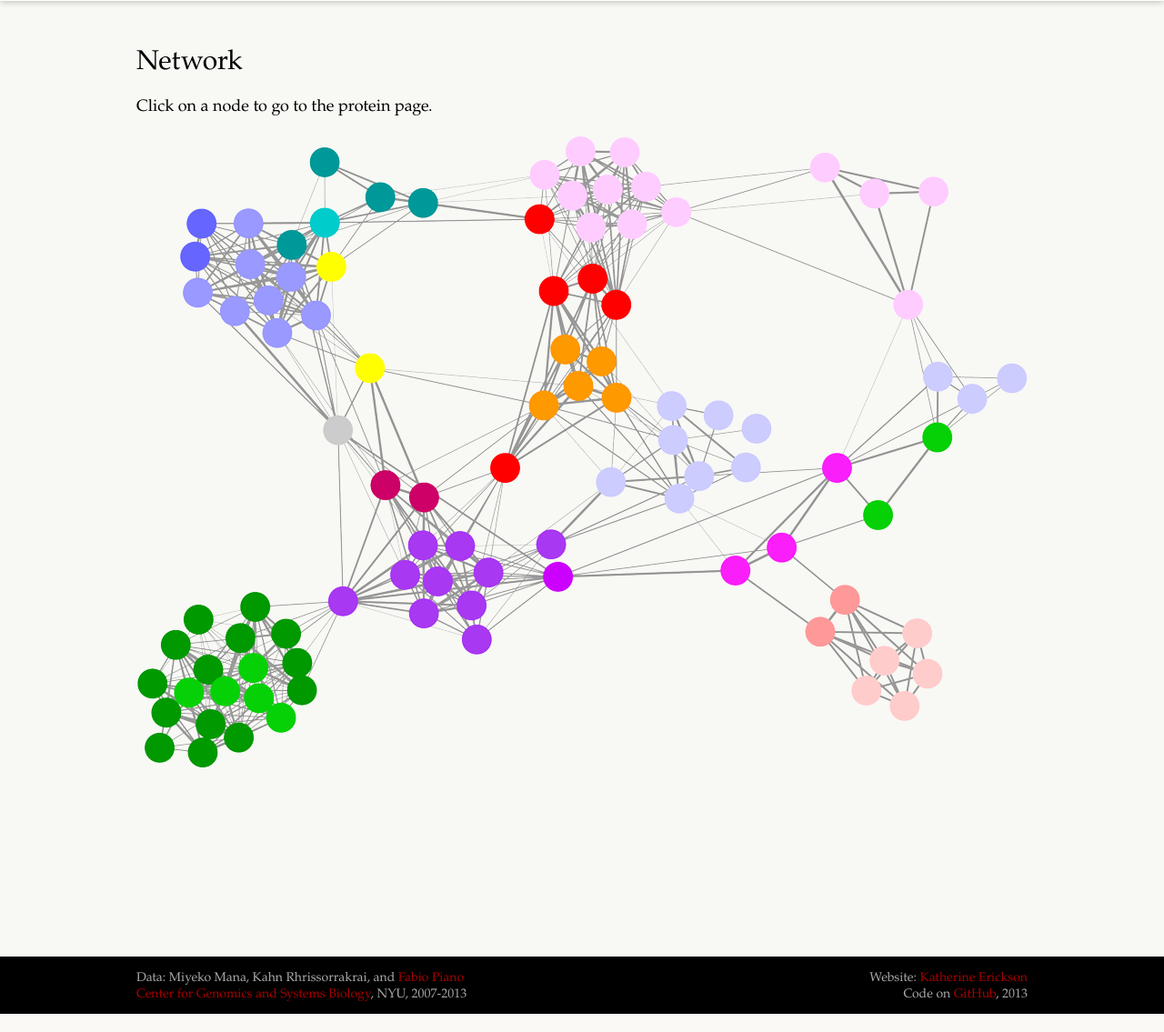
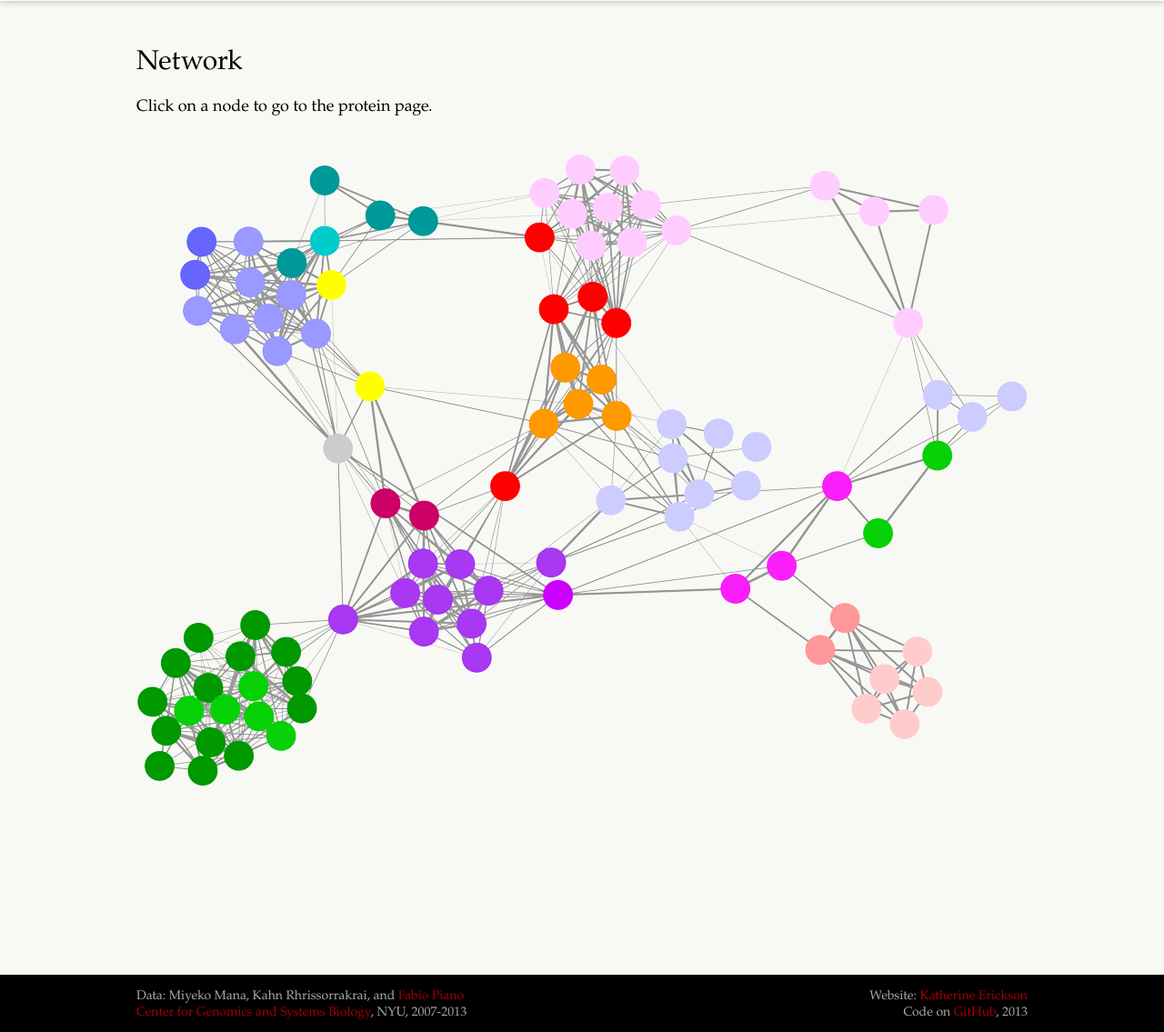
Before and after one commit to katur/localizome, a Django app: page /network/ in a window 1280 px wide. Shown: the part 101-1236 px from the top of the page at 91% size. Run offline with Django 3.2, Linux system fonts and the light colour scheme; data that the repository does not hold is empty.

Commit message:
lower network

```diff
--- a/website/static/css/network.css
+++ b/website/static/css/network.css
@@ -5,7 +5,6 @@
 
 #network {
 	width: 100%;
-	margin-top: -20px;
 	min-height: 696px;
 }
 
```
